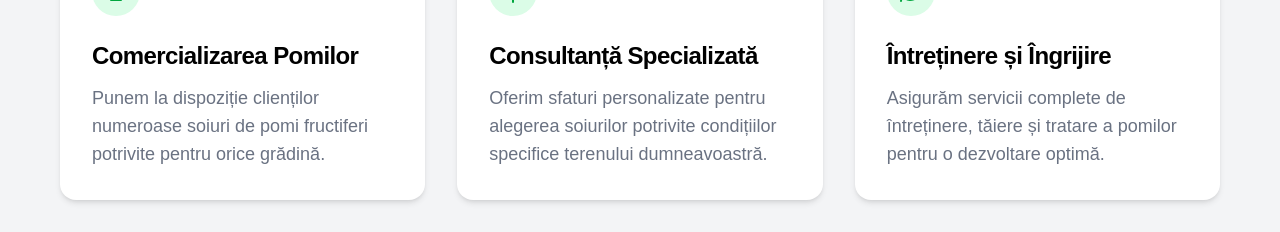
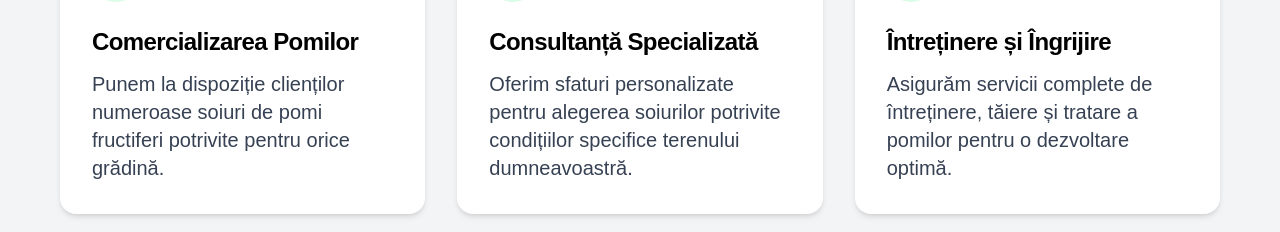
Before and after one commit to freelancing-portofolio/pomi_altoi, a Next.js app: page / in a window 1280 px wide. Shown: the part 1565-1797 px from the top of the page. Built offline with nearby package versions, Linux system fonts and the light colour scheme.

Commit message:
some modifications regarding the writing in the services cards

```diff
--- a/components/servicessection.tsx
+++ b/components/servicessection.tsx
@@ -18,7 +18,7 @@ export default function ServicesSection() {
                      <h3 className='tracking-tight text-black text-2xl mb-3 font-bold'>
                         Comercializarea Pomilor
                      </h3>
-                     <p className='text-left text-gray-500 text-lg'>
+                     <p className='text-left text-gray-700 text-xl'>
                         Punem la dispoziție clienților numeroase soiuri de pomi
                         fructiferi potrivite pentru orice grădină.
                      </p>
@@ -30,7 +30,7 @@ export default function ServicesSection() {
                      <h3 className='tracking-tight text-black text-2xl mb-3 font-bold'>
                         Consultanță Specializată
                      </h3>
-                     <p className='text-left text-gray-500 text-lg'>
+                     <p className='text-left text-gray-700 text-xl'>
                         Oferim sfaturi personalizate pentru alegerea soiurilor
                         potrivite condițiilor specifice terenului dumneavoastră.
                      </p>
@@ -42,7 +42,7 @@ export default function ServicesSection() {
                      <h3 className='tracking-tight text-black text-2xl mb-3 font-bold'>
                         Întreținere și Îngrijire
                      </h3>
-                     <p className='text-left text-gray-500 text-lg'>
+                     <p className='text-left text-gray-700 text-xl'>
                         Asigurăm servicii complete de întreținere, tăiere și
                         tratare a pomilor pentru o dezvoltare optimă.
                      </p>
```
